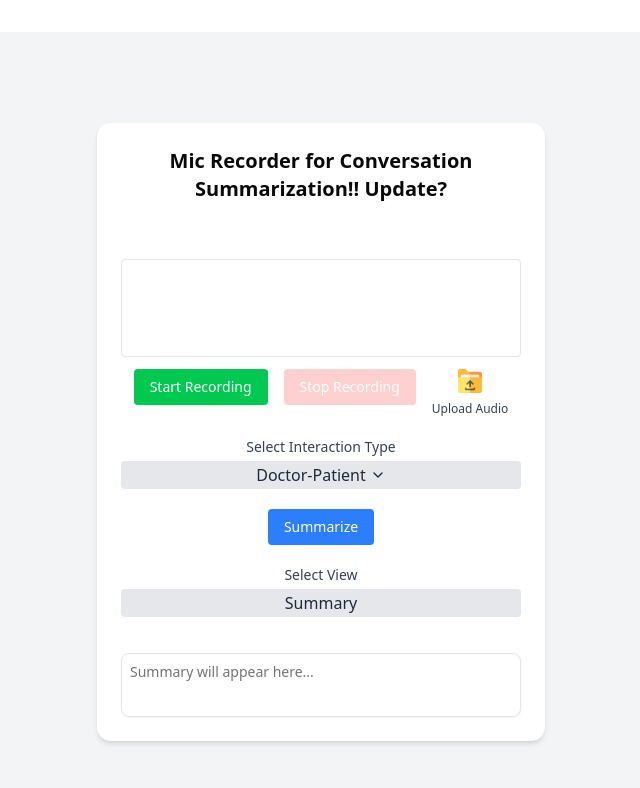
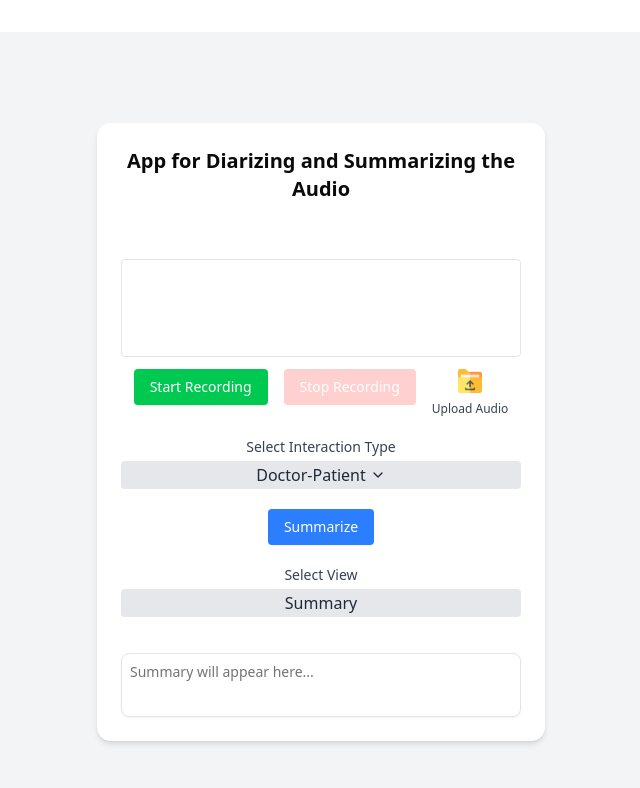
Before and after one commit to ayushdh96/MIE_Diarization_proxmox, a React (Vite) app in the folder diarization-ui/: page / in a window 1280 px wide. Shown: the top 788 px of the page, without its empty margins (319-959 px from the left). Built offline with nearby package versions, Linux system fonts and the light colour scheme; no server answers.

Commit message:
Adding changes to the heading of the application and checking if the commits are reflecting changes

```diff
--- a/diarization-ui/src/components/ui/MicRecorder.jsx
+++ b/diarization-ui/src/components/ui/MicRecorder.jsx
@@ -157,7 +157,7 @@ const MicRecorderComponent = () => {
   return (
     <div className="flex flex-col items-center gap-3 p-6 bg-white shadow-md rounded-xl w-full max-w-md mx-auto">
       <h2 className="text-xl font-bold">
-        Mic Recorder for Conversation Summarization!! Update?
+        App for Diarizing and Summarizing the Audio
       </h2>
       <StatusBanner isLoading={isLoading} isComplete={isComplete} />
       <div className="rounded border w-full max-w-full">
```
